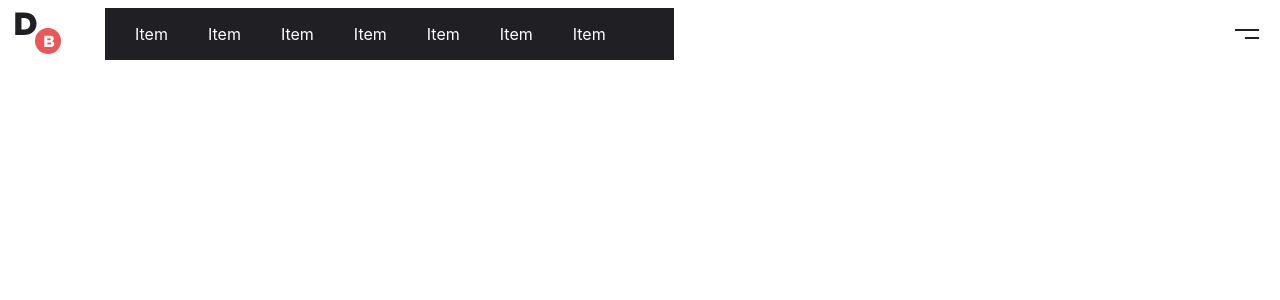
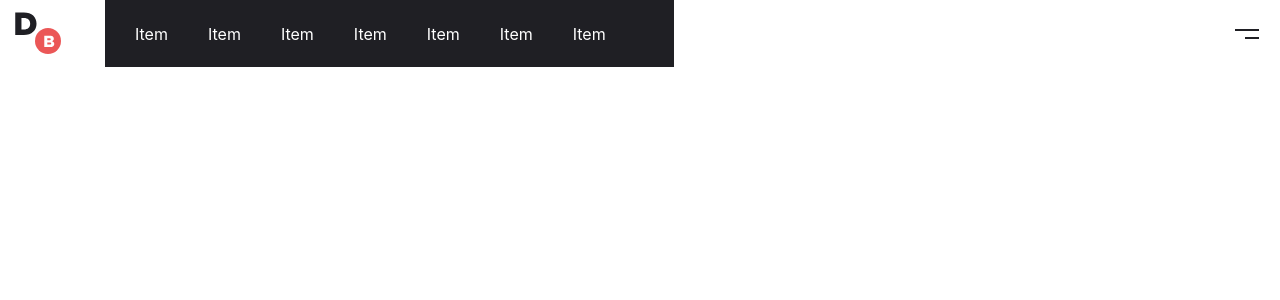
Before and after one commit to Nassoyan/react-app-AyoTech, a React (Create React App) app: page / in a window 1280 px wide. Shown: the top 300 px of the page. Built offline with nearby package versions, Linux system fonts and the light colour scheme.

Commit message:
change one thing in css

```diff
--- a/src/Components/Header/style.css
+++ b/src/Components/Header/style.css
@@ -32,7 +32,6 @@
 .nav-block-inner {
   display: flex;
   flex: 1;
-  align-items: center;
 }
 .nav-text {
   color: white;
```
Also changed, not shown: public/index.html (+1 -22 lines).
